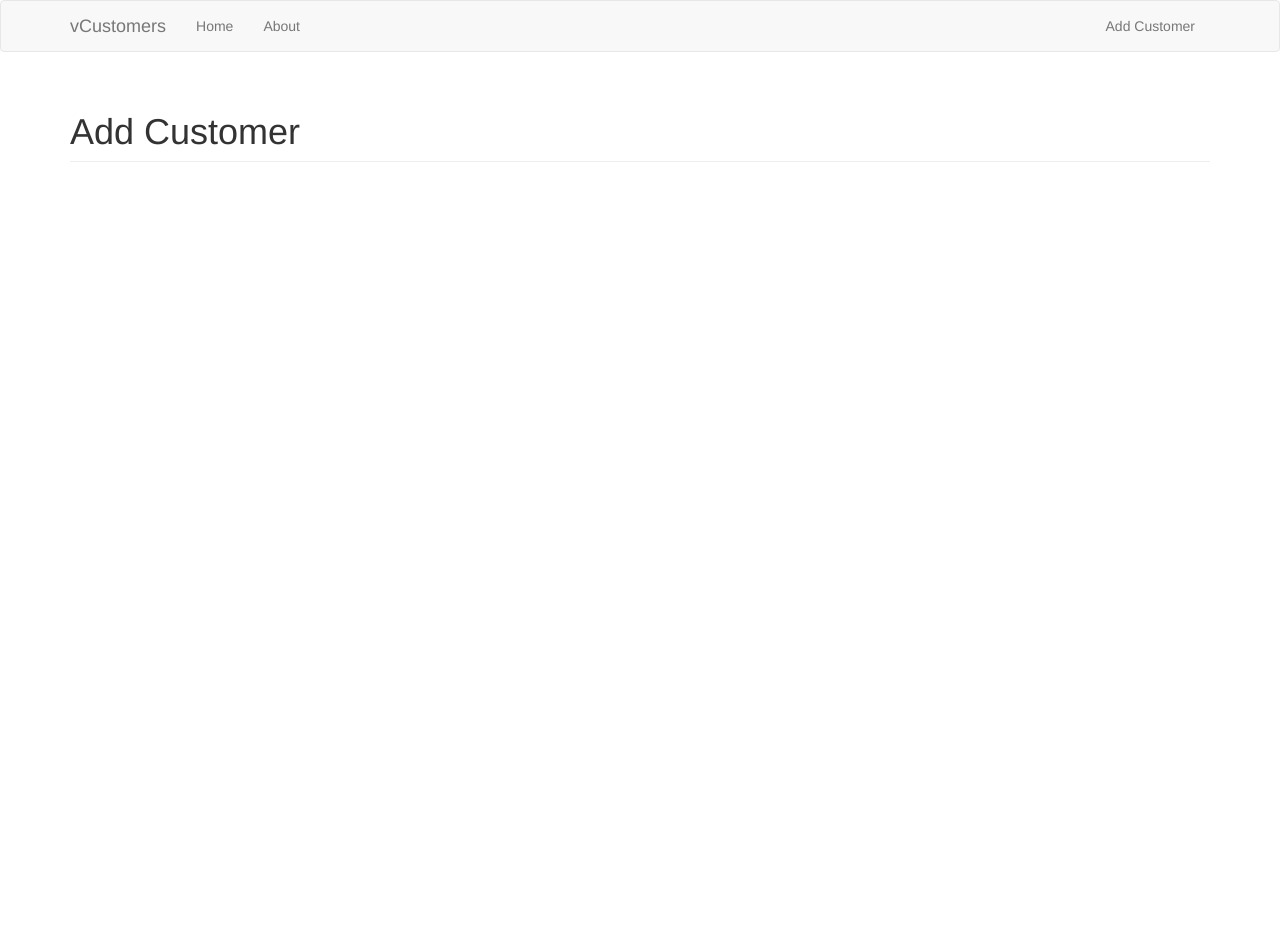
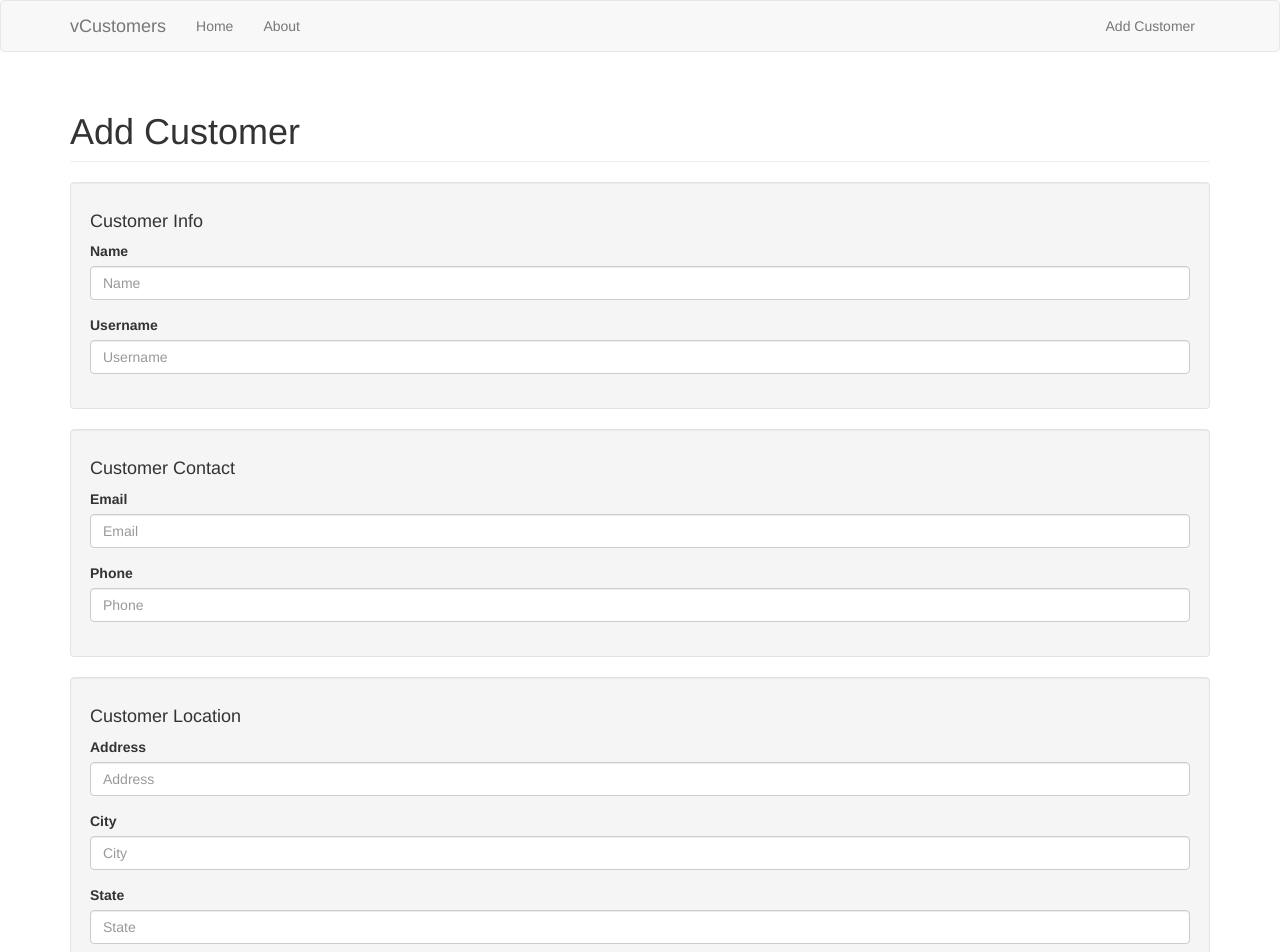
Before and after one commit to dctreborn/customer-test, a Vue app: page /add in a window 1280 px wide. Shown: the top 952 px of the page. Before the commit the page ends 800 px from the top, so only its background shows below. Built offline with nearby package versions, Linux system fonts and the light colour scheme; what vue-resource would draw is missing.

Commit message:
basic form added

```diff
--- a/src/components/Add.vue
+++ b/src/components/Add.vue
@@ -1,6 +1,48 @@
 <template>
   <div class="about container">
       <h1 class="page-header">Add Customer</h1>
+      <form v-on:submit="addCustomer">
+          <div class="well">
+            <h4>Customer Info</h4>
+            <div class="form-group">
+                <label>Name</label>
+                <input type="text" class="form-control" placeholder="Name" v-model="customer.name">
+            </div>
+            <div class="form-group">
+                <label>Username</label>
+                <input type="text" class="form-control" placeholder="Username" v-model="customer.username">
+            </div>
+          </div>
+
+          <div class="well">
+            <h4>Customer Contact</h4>
+            <div class="form-group">
+                <label>Email</label>
+                <input type="text" class="form-control" placeholder="Email" v-model="customer.email">
+            </div>
+            <div class="form-group">
+                <label>Phone</label>
+                <input type="text" class="form-control" placeholder="Phone" v-model="customer.phone">
+            </div>
+          </div>
+
+          <div class="well">
+            <h4>Customer Location</h4>
+            <div class="form-group">
+                <label>Address</label>
+                <input type="text" class="form-control" placeholder="Address" v-model="customer.address">
+            </div>
+            <div class="form-group">
+                <label>City</label>
+                <input type="text" class="form-control" placeholder="City" v-model="customer.city">
+            </div>
+            <div class="form-group">
+                <label>State</label>
+                <input type="text" class="form-control" placeholder="State" v-model="customer.state">
+            </div>
+          </div>
+          <button type="submit" class="btn btn-primary">Submit</button>
+      </form>
   </div>
 </template>
 
@@ -9,7 +51,7 @@ export default {
   name: 'add',
   data () {
     return {
-
+        customer: {}
     }
   }
 }
```
